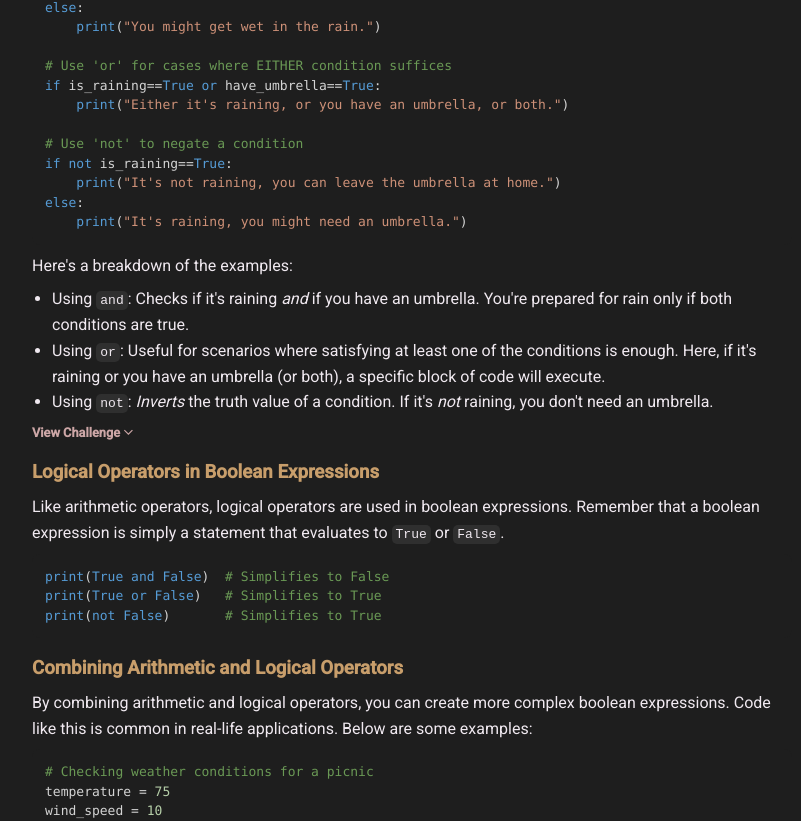
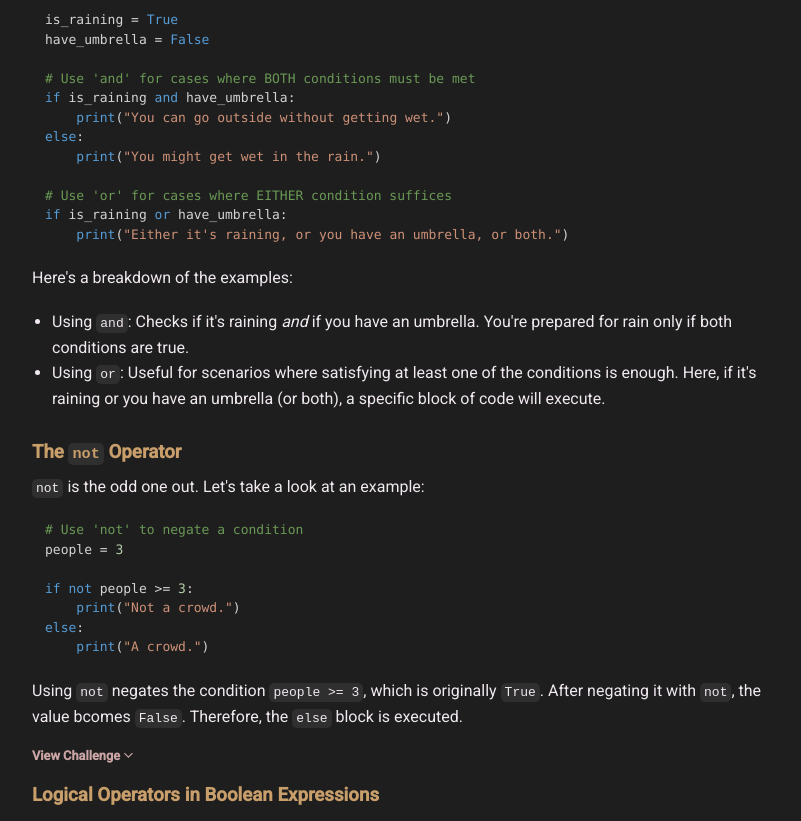
Before and after one commit to lawrluor/code-with-the-pros, a React (Create React App) app: page /booleans in a window 1280 px wide. Shown: the part 3458-4279 px from the top of the page, without its empty margins (228-1029 px from the left). Built offline with nearby package versions, Linux system fonts and the light colour scheme.

Commit message:
adjustments to booleans

```diff
--- a/src/App.css
+++ b/src/App.css
@@ -88,6 +88,7 @@ pre {
 
 
 ul, ol {
+  padding: 10px;
   padding-left: 20px;
 }
 
--- a/src/pages/Python/04Booleans.jsx
+++ b/src/pages/Python/04Booleans.jsx
@@ -104,7 +104,7 @@ print(age >= 10)`} />
 print("apple" == "banana")  # False
 
 fruit = "coconut"
-print("apple" != fruit)  # False
+print("apple" != fruit)  # True
 print(fruit == fruit)    # True`} />
 
                 <p>And now, with booleans:</p>
@@ -125,7 +125,7 @@ print(True != is_late)   # False`} />
                 </Collapsible>
 
                 <Collapsible title={"Challenge"}>
-                    <p>In your code editor, comparing strings using the greater than and less than operators.</p>
+                    <p>Bonus: In your code editor, compare strings using the greater than and less than operators. What do you notice?</p>
                 </Collapsible>
             </section>
 
@@ -137,35 +137,45 @@ print(True != is_late)   # False`} />
                     <li><code className="inline">or</code>: <code className="inline">True</code> if at least one of the operands is true, and <code className="inline">False</code> if otherwise.</li>
                     <li><code className="inline">not</code>: <em>Negates</em> the operand, flipping it from <code className="inline">True</code> to <code className="inline">False</code> and vice-versa.</li>
                 </ul>
-                <p>Don't worry if this doesn't make sense yet. Let's take a look at some examples of using logical operators.</p>
+                <p>An <strong>operand</strong> is the formal term for the values on the left or right of the operator. For example, in the expression <code className="inline">a and b</code>, the operator is <code className="inline">and</code>, while the operands are <code className="inline">a</code> and <code className="inline">b</code>.</p>
+
+                <h3>Using Logical Operators</h3>
                 <CodeBlock language={"python"} codeString={`is_raining = True
 have_umbrella = False
+
 # Use 'and' for cases where BOTH conditions must be met
-if is_raining==True and have_umbrella==True:
+if is_raining and have_umbrella:
     print("You can go outside without getting wet.")
 else:
     print("You might get wet in the rain.")
 
 # Use 'or' for cases where EITHER condition suffices
-if is_raining==True or have_umbrella==True:
-    print("Either it's raining, or you have an umbrella, or both.")
+if is_raining or have_umbrella:
+    print("Either it's raining, or you have an umbrella, or both.")`} />
 
-# Use 'not' to negate a condition
-if not is_raining==True:
-    print("It's not raining, you can leave the umbrella at home.")
-else:
-    print("It's raining, you might need an umbrella.")`} />
             <p>Here's a breakdown of the examples:</p>
             <ul>
-            <li>Using <code className="inline">and</code>: Checks if it's raining <em>and</em> if you have an umbrella. You're prepared for rain only if both conditions are true.</li>
-            <li>Using <code className="inline">or</code>: Useful for scenarios where satisfying at least one of the conditions is enough. Here, if it's raining or you have an umbrella (or both), a specific block of code will execute.</li>
-            <li>Using <code className="inline">not</code>: <em>Inverts</em> the truth value of a condition. If it's <em>not</em> raining, you don't need an umbrella.</li>
+                <li>Using <code className="inline">and</code>: Checks if it's raining <em>and</em> if you have an umbrella. You're prepared for rain only if both conditions are true.</li>
+                <li>Using <code className="inline">or</code>: Useful for scenarios where satisfying at least one of the conditions is enough. Here, if it's raining or you have an umbrella (or both), a specific block of code will execute.</li>
             </ul>
+
+            <h3>The <code className="inline">not</code> Operator</h3>
+            <p><code className="inline">not</code> is the odd one out. Let's take a look at an example:</p>
+            <CodeBlock language={"python"} codeString={`# Use 'not' to negate a condition
+people = 3
+
+if not people >= 3:
+    print("Not a crowd.")
+else:
+    print("A crowd.")`} />
+
+            <p>Using <code className="inline">not</code> negates the condition <code className="inline">people &gt;= 3</code>, which is originally <code className="inline">True</code>. After negating it with <code className="inline">not</code>, the value bcomes <code className="inline">False</code>. Therefore, the <code className="inline">else</code> block is executed.</p>
 
             <Collapsible title={"Challenge"}>
                 <p>Using <code className="inline">and</code>, write the following:</p>
                 <ol>
                     <li>An if statement that determines whether or not you should go to school based on the day and hour of the day.</li>
+                    <li>An if statement that determines whether or not it is New Year's day based on the month and day.</li>
                 </ol>
             </Collapsible>
 
@@ -189,7 +199,7 @@ else:
     print("Conditions are not ideal for a picnic.")
 
 # 2. Deciding on an evening activity based on weather conditions
-if temperature > 65 and not wind_speed > 20:
+if temperature > 65 and wind_speed < 20:
     print("Great evening for a walk.")
 else:
     print("Maybe stay in and read a book.")`}/>
@@ -217,6 +227,10 @@ if not rained_yesterday==True or soil_moisture < 40:
     print("You need to water the plants today.")
 else:
     print("No need to water the plants today.")`}/>
+
+            <Collapsible title={"Challenge"}>
+                <p>What prints out in the above if statement?</p>
+            </Collapsible>
             </section>
 
             <section>
@@ -273,7 +287,7 @@ print("not False =", not False)  # True`}/>
                     <li><code className="inline">()</code>: An empty tuple</li>
                     <li><code className="inline">set()</code>: An empty set</li> */}
                     <li><code className="inline">None</code>: The <code className="inline">None</code> object</li>
-                    <li><code className="inline">False</code>: The Boolean value <code className="inline">False</code> itself</li>
+                    <li><code className="inline">False</code>: The boolean value <code className="inline">False</code> itself</li>
                     <li>Empty sequences of data, which we will learn about in future sections.</li>
                 </ul>
 
@@ -326,7 +340,7 @@ else:
                 <p>Practically any value of any data type can be tested for truth value, without using an explicit comparison check.</p>
 
                 <Collapsible title={"Challenge"}>
-                    <p>In your code editor, rewrite the following expressions to use truthiness instead of explicit comparison checks:</p>
+                    <p>In your code editor, rewrite the following expressions without directly comparing the variable to <code className="inline">is_tired</code> to <code className="inline">True</code> or <code className="inline">False</code>.</p>
                     <CodeBlock language={"python"} codeString={`# 1.
 is_tired = True
 if is_tired == True:
@@ -369,7 +383,7 @@ print(not True or False and False)`} />
                 <h3>Combining Arithmetic Operators with Logical Operators</h3>
                 <p>Arithmetic operators have higher precedence than logical ones. This means that in expressions involving both types of operators, the arithmetic operations will be evaluated <strong>first</strong>, followed by the logical operations. This hierarchy ensures that numerical calculations are completed before logical comparisons are made.</p>
 
-                <CodeBlock language={"python"} codeString={`print(1 + 3 * 4 == 14 and True)`} />
+                <CodeBlock language={"python"} codeString={`print(1 + 3 * 4 == 14 or True)`} />
                 <p>Here, according to PEMDAS rules, multiplication <code className="inline">*</code> happens first, followed by addition <code className="inline">+</code>. We now have:</p>
 
                 <CodeBlock language={"python"} codeString={`print(13 == 14 or True)`} />
@@ -392,23 +406,10 @@ print("a" == "b" or not False)`} />
                 <h3>Using Parentheses <code className="inline">()</code></h3>
                 <p>In addition to the above rules, parentheses <code className="inline">()</code> can be used to explicitly define the evaluation order, overriding the default precedence rules. This is particularly useful for making complex expressions clearer and ensuring they evaluate as intended.</p>
 
-                <p>Let's see how using parentheses affects our code. In each example, the second result will use parentheses, thereby changing the final result of the expression.</p>
-                <CodeBlock language={"python"} codeString={`# Example 1
-result = False or True and not False
-# Evaluates to True
-
-result = (False or True) and not False
-# After grouping with parentheses, evaluates to True
-
-
-# Example 2
-result2 = False and False or True
-# Evaluates to True
-
-result2 = False and (False or True)
-# After grouping with parentheses, evaluates to False
-`} />
-                <p>By carefully using parentheses, you can ensure your boolean expressions are evaluated in the exact order you intend.</p>
+                <p>Let's see how using parentheses affects our code.</p>
+                <CodeBlock language={"python"} codeString={`result = False and False or True    # Evaluates to True
+result = False and (False or True)  # After grouping with parentheses, evaluates to False`} />
+                <p>By carefully using parentheses, you can ensure your boolean expressions are evaluated in the exact order that you intend.</p>
 
                 <Collapsible title={"Challenge"}>
                     <p>What will the following boolean expressions with parentheses will evaluate to? Use your code editor to check your results.</p>
@@ -448,7 +449,7 @@ result = True or (3 * 9 == 25)`} />
 
             <section>
                 <h2>(Optional) DeMorgan's Laws and Simplifying Boolean Expressions</h2>
-                <p>DeMorgan's Laws consist of two transformation rules that help in rephrasing boolean expressions involving <code className="inline">and</code> (conjunction) and <code className="inline">or</code> (disjunction), making complex logic more accessible. Here's how they work:</p>
+                <p><strong>DeMorgan's Laws</strong> consist of two transformation rules that help in rephrasing boolean expressions involving <code className="inline">and</code> (conjunction) and <code className="inline">or</code> (disjunction), making complex logic more accessible. Here's how they work:</p>
                 <CodeBlock language={"python"} codeString={`# DeMorgan's Laws Examples
 # not (a and b) is equivalent to (not a) or  (not b)
 # not (a or b)  is equivalent to (not a) and (not b)
@@ -459,17 +460,15 @@ result = True or (3 * 9 == 25)`} />
                     <li><strong>Law 2:</strong> Negating a disjunction (<code className="inline">or</code>) statement equates to negating each component and combining them with <code className="inline">and</code>.</li>
                 </ul>
 
-                <p><strong>Example:</strong></p>
-                <p>Consider a scenario where someone is eligible to vote if they are at least 18 years old (<code className="inline">age >= 18</code>) and a citizen (<code className="inline">is_citizen</code> is <code className="inline">True</code>). This is represented with an <code className="inline">and</code> condition:</p>
+                <h3>Applying DeMorgan's Laws</h3>
+                <p>Consider a scenario where someone is eligible to vote in the United States if they are at least 18 years old (<code className="inline">age &gt;= 18</code>) and a U.S. citizen (<code className="inline">is_citizen</code> is <code className="inline">True</code>). This scenario will be represented with an <code className="inline">and</code> condition:</p>
 
-                <CodeBlock language={"python"} codeString={`# Original eligibility check
-is_citizen = True
+                <CodeBlock language={"python"} codeString={`is_citizen = True
 if age >= 18 and is_citizen:
-    print("Eligible to vote")
+    print("Eligible to vote")`} />
 
-# Applying DeMorgan's Law 1 to express the inverse logic step by step:
-
-# Step 1: Apply NOT to the whole condition
+                <p>Now, we can apply DeMorgan's Law 1 to invert this condition step by step:</p>
+                <CodeBlock language={"python"} codeString={`# Step 1: Apply NOT to the whole condition
 not (age >= 18 and is_citizen)
 
 # Step 2: Distribute NOT across the AND condition, flipping AND to OR
@@ -484,8 +483,7 @@ if (age < 18) or (not is_citizen):
 
 # We can also eliminate the parentheses due to the natural precedence of the operators
 if age < 18 or not is_citizen:
-    print("Not eligible to vote")
-`} />
+    print("Not eligible to vote")`} />
 
                 <h3>Benefits of DeMorgan's Laws:</h3>
                 <p>These laws allow for the rewriting of complex boolean expressions into simpler forms. In addition to being easier to read, simplified expressions can sometimes be executed (marginally) more efficiently.</p>
```
